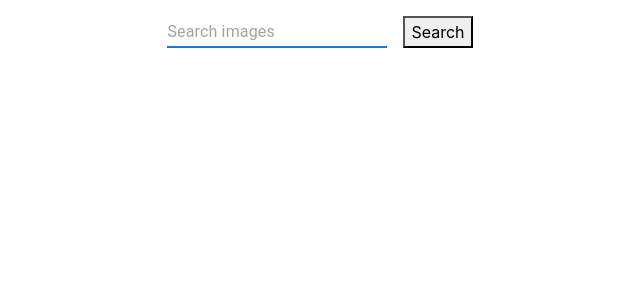
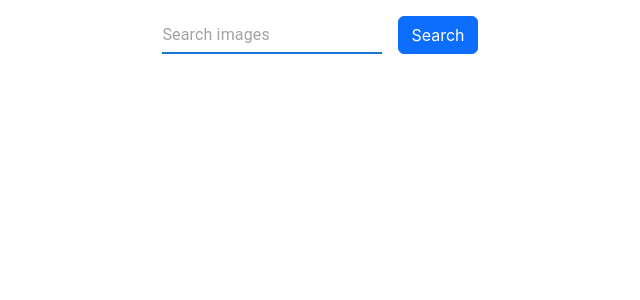
Before and after one commit to OhWellNevermind/goit-react-hw-04-images, a React (Create React App) app: page / in a window 1280 px wide. Shown: the top 300 px of the page, without its empty margins (320-960 px from the left). Built offline with nearby package versions, Linux system fonts and the light colour scheme.

Commit message:
btn style update handle empty search

```diff
--- a/src/components/App.jsx
+++ b/src/components/App.jsx
@@ -20,7 +20,7 @@ export class App extends Component {
   onSubmit = evt => {
     evt.preventDefault();
     this.setState({
-      query: `${Date.now()}/${evt.target.elements.query.value}`,
+      query: `${Date.now()}/${evt.target.elements.query.value.trim()}`,
       images: [],
       page: 1,
     });
--- a/src/components/SeacrhBar/SeacrhBar.jsx
+++ b/src/components/SeacrhBar/SeacrhBar.jsx
@@ -14,7 +14,11 @@ export const SeacrhBar = ({ onSubmit }) => {
           autoFocus
           placeholder="Search images"
         />
-        <button variant="contained" type="submit" className="ms-3">
+        <button
+          variant="contained"
+          type="submit"
+          className=" d-flex justify-content-center align-items-center  ms-3 btn btn-primary  "
+        >
           <span className="button-label">Search</span>
         </button>
       </form>
```
